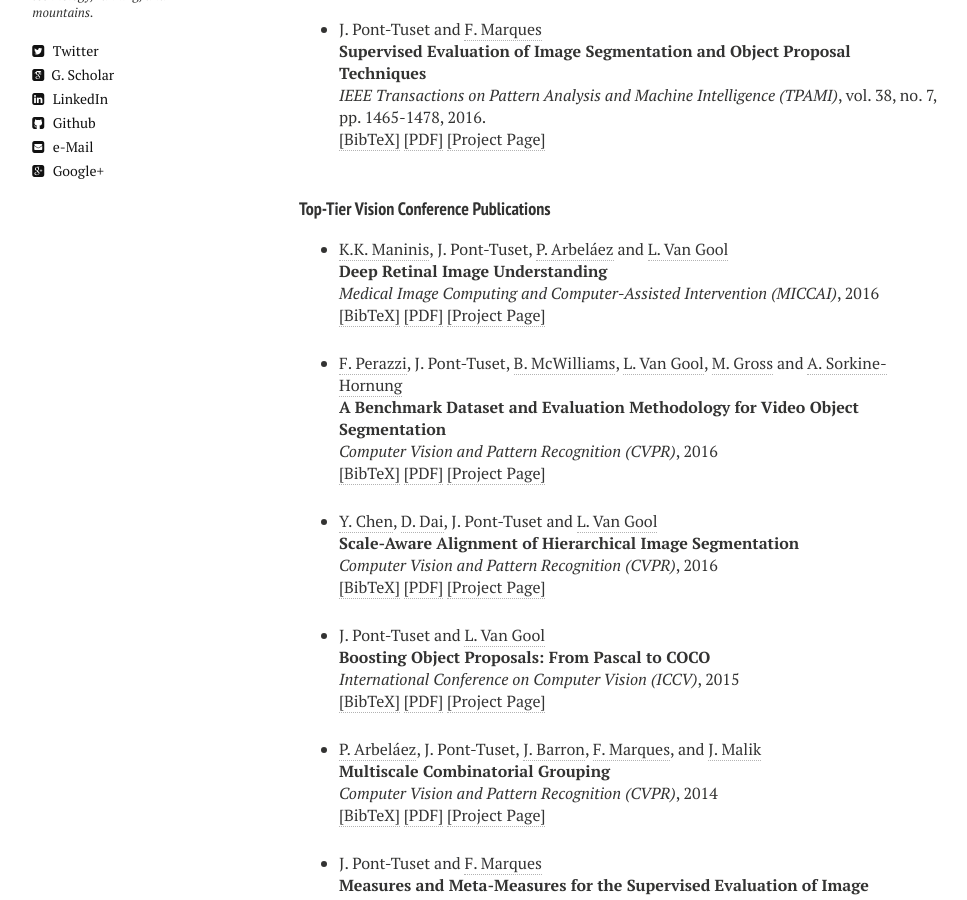
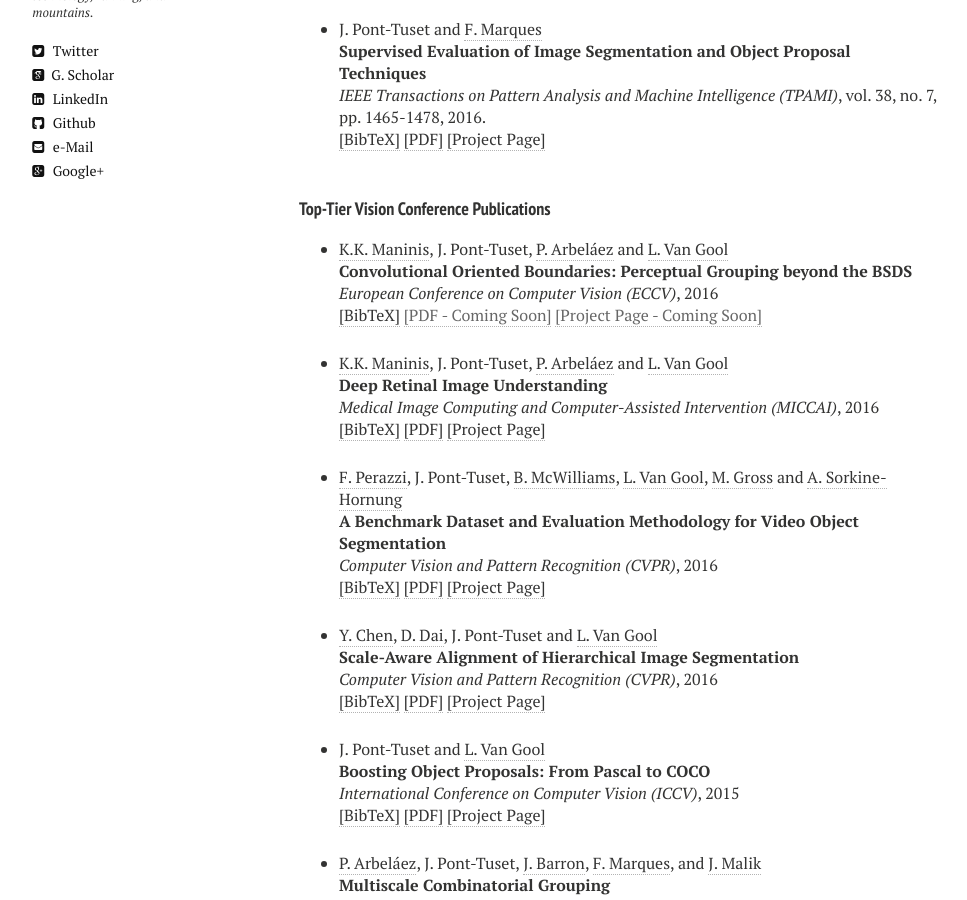
Before and after one commit to jponttuset/jponttuset.github.io, a Jekyll site: the page built from publications.md, in a window 1280 px wide and 900 px high, scrolled down 375 px. Shown: the whole window, without its empty margins (21-988 px from the left). Built offline with Jekyll 4.4.1, drawn with Linux system fonts in a browser that asks for light colours; nearby versions of some CDN libraries.

Commit message:
- Adding ECCV

```diff
--- a/_layouts/publications.html
+++ b/_layouts/publications.html
@@ -148,6 +148,34 @@ pp. 1465-1478,
       <h4 style="margin-bottom:0px;padding-top:20px;">Top-Tier Vision Conference Publications</h4>
 
     <ul class="biblist">
+<!-- Item: Maninis2016a -->
+<li ><p>
+<a href="http://www.vision.ee.ethz.ch/~kmaninis" target="_blank">K.K. Maninis</a>, J. Pont-Tuset, <a href="https://biomedicalcomputervision.uniandes.edu.co" target="_blank">P. Arbeláez</a> and <a href="http://www.vision.ee.ethz.ch/members/get_member.cgi?id=1" target="_blank">L. Van Gool</a>
+<br><b>Convolutional Oriented Boundaries: Perceptual Grouping beyond the BSDS</b><br>
+<i>European Conference on Computer Vision (ECCV)</i>,
+
+
+
+
+2016
+
+<br />
+<a href="javascript:toggleBibtex('Maninis2016a')">[BibTeX]</a>
+<a href="">[PDF - Coming Soon]</a> <a href="">
+[Project Page  - Coming Soon]</a>
+</p>
+<div id="bib_Maninis2016a" class="bibtex noshow">
+<pre>
+@inproceedings{Maninis2016a,
+  author = {K.K. Maninis and J. Pont-Tuset and P. Arbel&aacute;ez and L. Van Gool},
+  title = {Convolutional Oriented Boundaries: Perceptual Grouping beyond the BSDS},
+  booktitle = {European Conference on Computer Vision (ECCV)},
+  year = {2016}
+}
+</pre>
+</div>
+</li>
+
 
 <!-- Item: Maninis2016 -->
 <li ><p>
```
